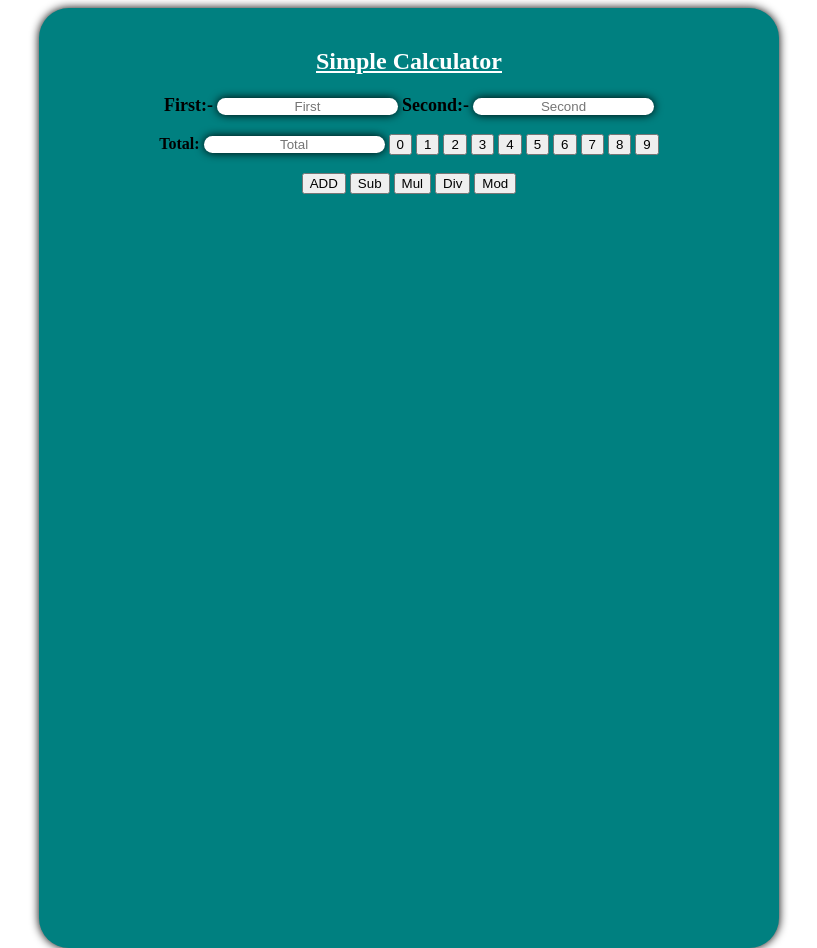
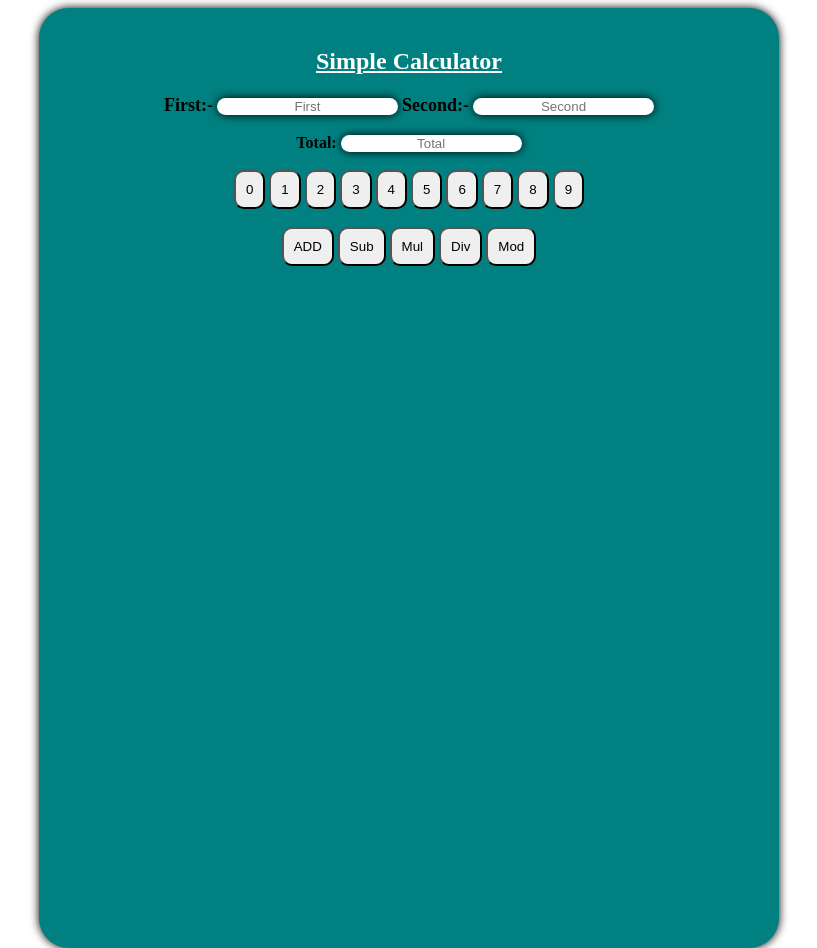
Before and after one commit to Aamer4ui/JavaScriptNew, a plain HTML site: page FourthCalc.html in a window 1280 px wide. Shown: the top 948 px of the page, without its empty margins (231-1048 px from the left). Drawn offline with Linux system fonts and the light colour scheme.

Commit message:
button modi

```diff
--- a/FourthCalc.html
+++ b/FourthCalc.html
@@ -67,6 +67,11 @@
        box-shadow: 0 0 10px black;
        text-align: center;
     }
+    button{
+       padding: 10px;
+       border-radius: 10px;
+       outline: none;
+    }
 </style>
 <body>
     <center>
@@ -79,6 +84,7 @@
        <input type="text" name="cal2" id="num2" placeholder="Second"><br><br>
        <label type="text" style="color: black;"><b> Total:</b></label>
        <input type="text" name="cal3" id="num3" placeholder="Total">
+       <br><br>
        <button>0</button>
        <button>1</button>
        <button>2</button>
```
